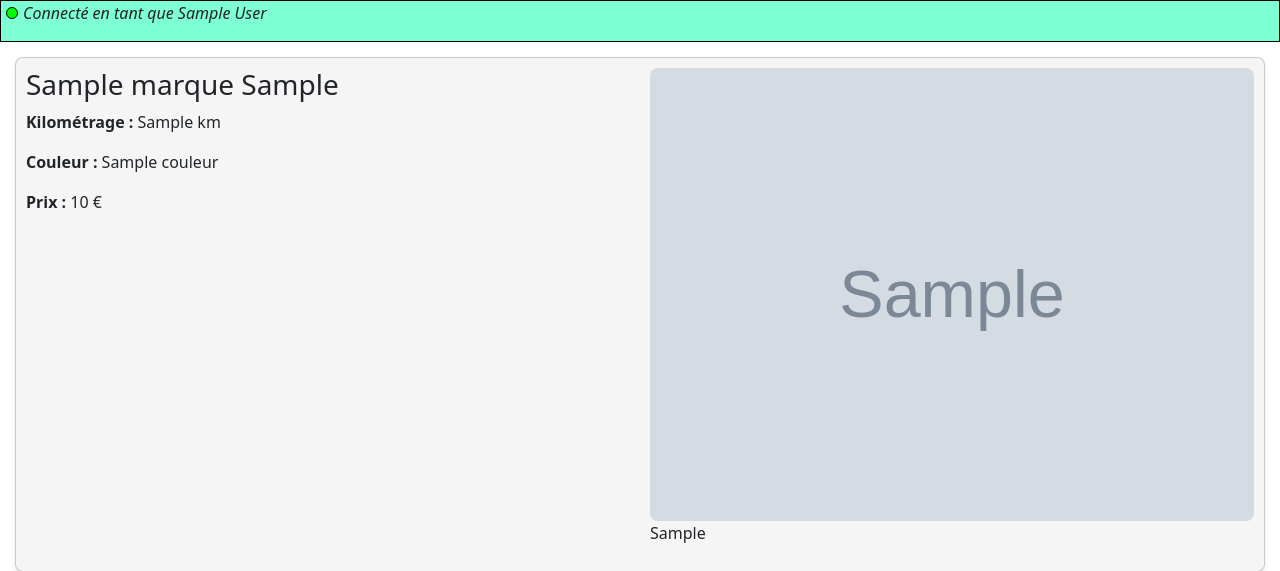
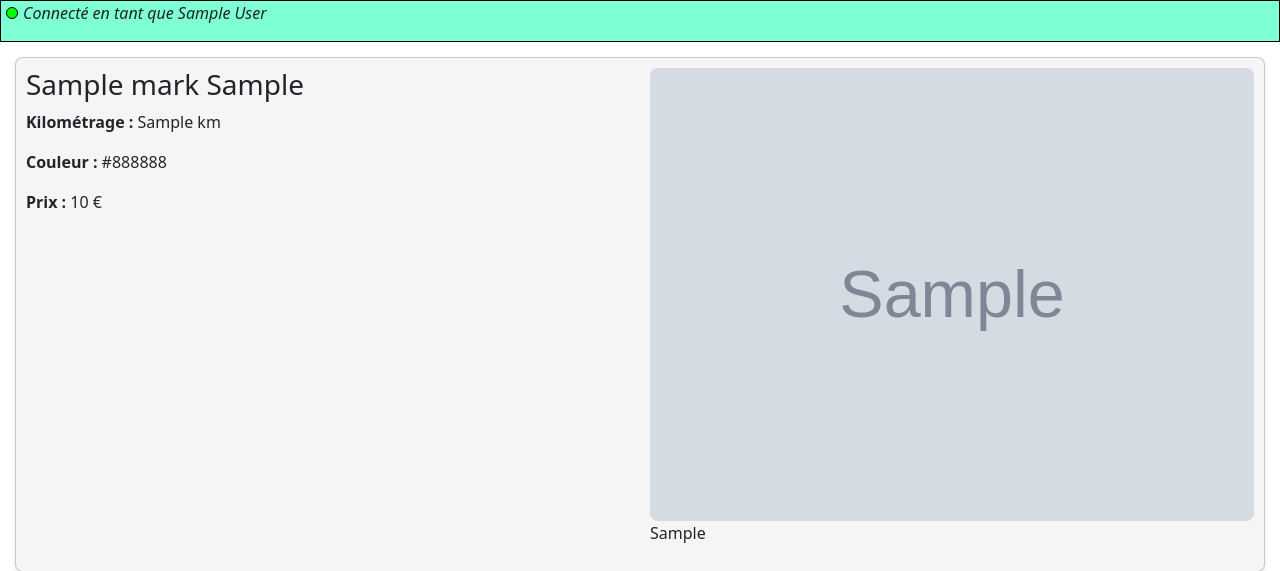
Before and after one commit to Pierre-Cinart/ecf-garage-vueJs3, a PHP site: page /garage-v-parrot-vue/admin/adminCars.php in a window 1280 px wide. Shown: the part 76-647 px from the top of the page. Run offline with PHP 8.4, Linux system fonts and the light colour scheme; the visitor is signed in with stand-in values (Sample User, id 1); tables that the repository leaves empty or names only in its code hold one stand-in row (values such as "Sample post"); grey boxes marked "Sample" are stand-in pictures; data that the repository does not hold is empty; some web fonts are replaced.

Commit message:
table couleur et marque renommé en anglais pour plus de cohérence avec mes autres tables et correction des requetes sql

```diff
--- a/admin/adminCars.php
+++ b/admin/adminCars.php
@@ -14,9 +14,9 @@ if (!isset($_SESSION["log_in"])) {
 require_once('../backend/bdd.php');
 
 // Requête SQL pour récupérer tous les véhicules
-$query = "SELECT c.*, m.nom_marque AS car_mark, cl.nom_couleur AS car_color FROM cars c
-          LEFT JOIN marques m ON c.car_mark_id = m.marque_id
-          LEFT JOIN couleurs cl ON c.car_color_id = cl.couleur_id";
+$query = "SELECT c.*, m.mark_name AS car_mark, cl.color_name AS car_color FROM cars c
+          LEFT JOIN marks m ON c.car_mark_id = m.mark_id
+          LEFT JOIN colors cl ON c.car_color_id = cl.color_id";
 
 $result = mysqli_query($bdd, $query);
 
@@ -42,6 +42,10 @@ while ($row = mysqli_fetch_assoc($result)) {
         <div class="btn-connect"></div>
         <p>Connecté en tant que <?php echo $_SESSION["user"]; ?></p>
     </div>
+    <!-- afficher que si bouton ajouter un véhuicule est préssé -->
+    <!-- afficher carte vierge et creer un fichier php pour vérifier ajouter les infos en bdd  -->
+    <!-- afficher que si bouton modifier un véhuicule est préssé -->
+    <!-- gérer les options se recherche ici -->
     <div class="gallery">
         <?php foreach ($vehicles as $vehicle) : ?>
             <div class="card">
@@ -50,6 +54,8 @@ while ($row = mysqli_fetch_assoc($result)) {
                     <p><b>Kilométrage :</b> <?php echo $vehicle['car_km']; ?> km</p>
                     <p><b>Couleur :</b> <?php echo $vehicle['car_color']; ?></p>
                     <p><b>Prix :</b> <?php echo $vehicle['car_price']; ?> €</p>
+                    <!-- ajouter un bouton suprimer et modifier (icone engrenage) -->
+                    <!-- gerer l envoie d info en post selon les conditions -->
                 </div>
                 <div class="card-img">
                     <!-- Construire le chemin complet de l'image -->
```
Also changed, not shown: backend/GetCars.php (+5 -4 lines).
